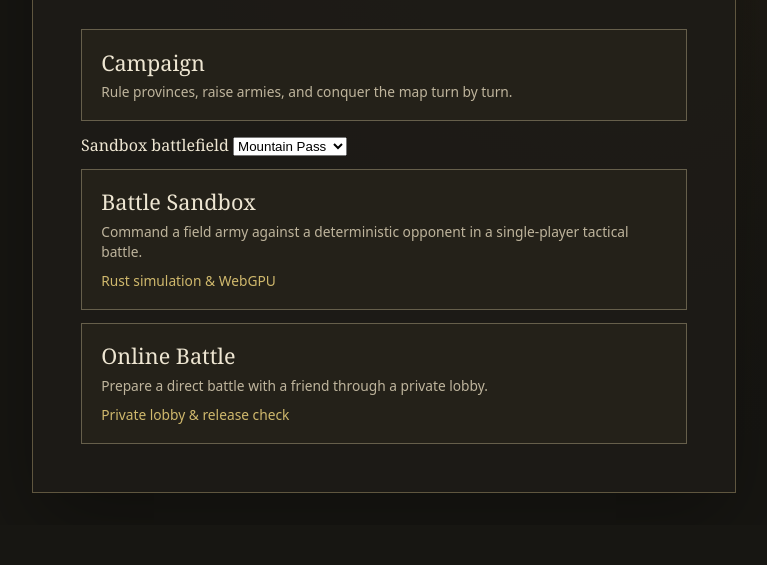
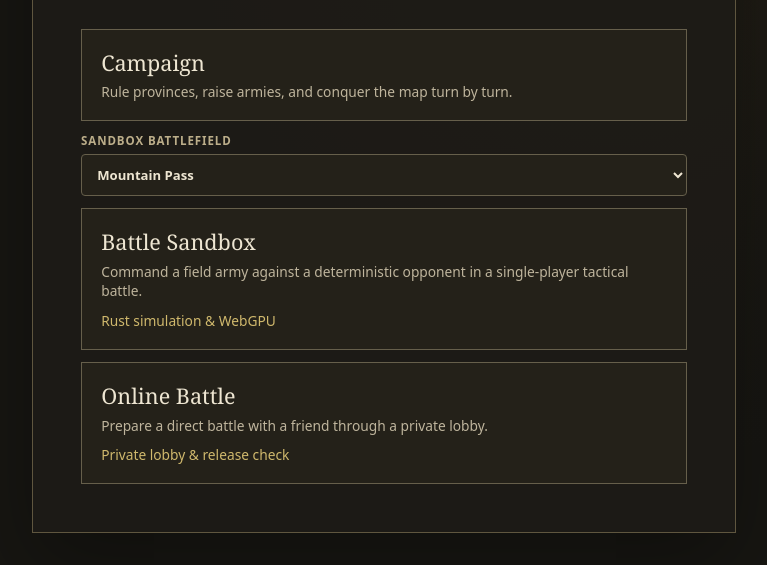
Before and after one commit to moritzbrantner/medieval, a website with bundled scripts: page web/index.html in a window 1280 px wide. Shown: the part 281-846 px from the top of the page, without its empty margins (256-1023 px from the left). Before the commit the page ends 806 px from the top, so only its background shows below. Built offline with nearby package versions, Linux system fonts and the light colour scheme; no server answers.

Commit message:
Style battle setup locations

```diff
--- a/web/styles.css
+++ b/web/styles.css
@@ -93,6 +93,37 @@ h2 {
 .mode-list {
   display: grid;
   gap: 0.8rem;
+}
+
+.battle-location-field {
+  display: grid;
+  gap: 0.4rem;
+  color: #bcae8a;
+  font: 700 0.72rem/1.2 system-ui, sans-serif;
+  letter-spacing: 0.08em;
+  text-transform: uppercase;
+}
+
+.battle-location-field select {
+  width: 100%;
+  min-height: 2.6rem;
+  padding: 0.55rem 0.7rem;
+  color: #eee6d2;
+  border: 1px solid #665f4b;
+  border-radius: 0.25rem;
+  background: #242119;
+  font: 700 0.82rem/1.2 system-ui, sans-serif;
+  letter-spacing: 0;
+  text-transform: none;
+}
+
+.battle-location-field select:focus-visible {
+  outline: 2px solid #d0b96d;
+  outline-offset: 2px;
+}
+
+.online-battle-location {
+  margin-top: 1.2rem;
 }
 
 .mode-button {
```
